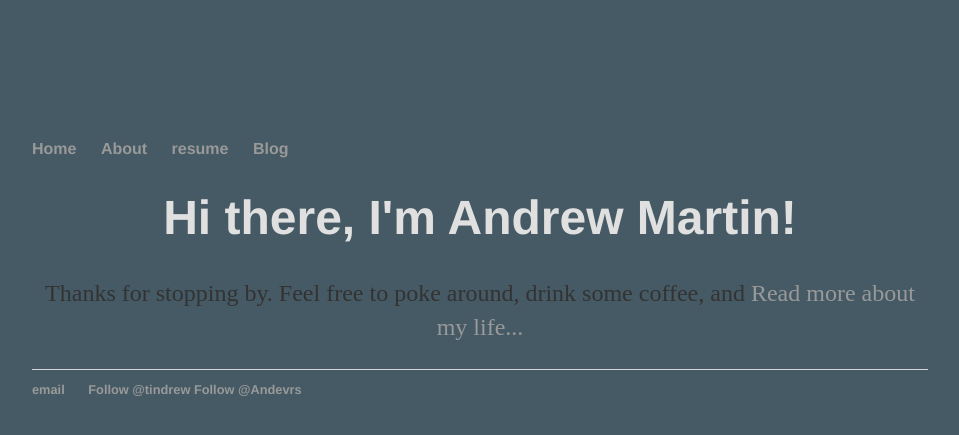
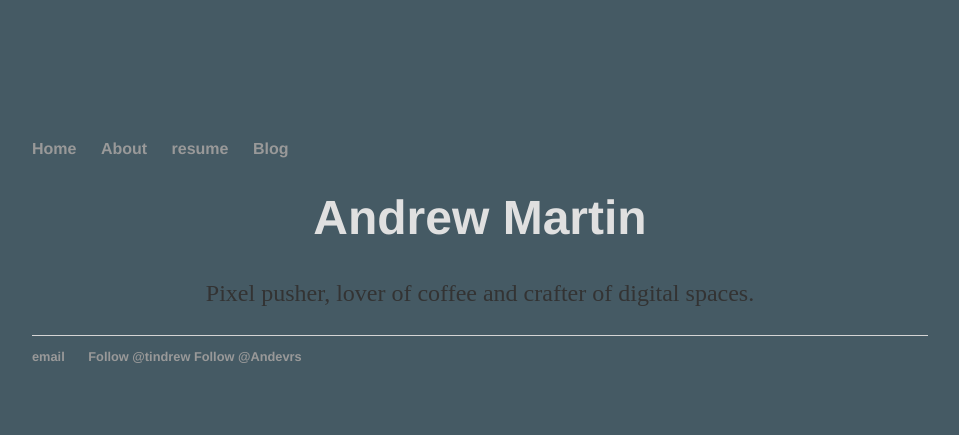
Before and after one commit to tindrew/my_blog, a Jekyll site: the page built from index.html, in a window 1280 px wide. Shown: the top 435 px of the page, without its empty margins (160-1119 px from the left). Built offline with Jekyll 4.4.1, drawn with Linux system fonts in a browser that asks for light colours; comment, search, counter and statistics services are not loaded.

Commit message:
Update index.html

```diff
--- a/index.html
+++ b/index.html
@@ -3,6 +3,6 @@ layout: default
 title: Andrew Martin, coder
 ---
 <div class="blurb">
-	<h1>Hi there, I'm Andrew Martin!</h1>
-	<p>Thanks for stopping by. Feel free to poke around, drink some coffee, and <a href="/about">Read more about my life...</a></p>
+	<h1>Andrew Martin</h1>
+	<p>Pixel pusher, lover of coffee and crafter of digital spaces.</a></p>
 </div><!-- /.blurb -->
```
